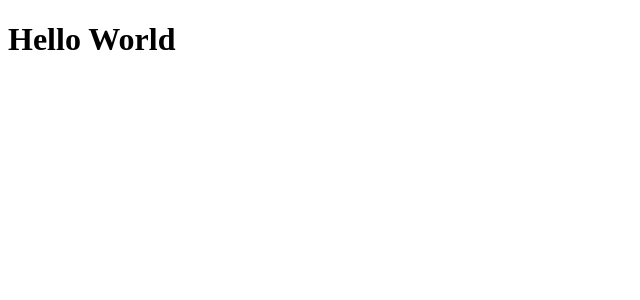
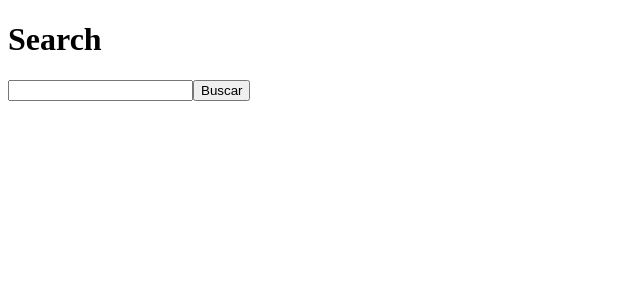
Before and after one commit to ylyra/perf-react, a Next.js app: page / in a window 1280 px wide. Shown: the top 300 px of the page, without its empty margins (0-640 px from the left). Built offline with nearby package versions, Linux system fonts and the light colour scheme.

Commit message:
➕ Added axios to handle api requests

```diff
--- a/package.json
+++ b/package.json
@@ -9,6 +9,7 @@
     "server": "json-server -d 750 -w -p 3333 ./server.js"
   },
   "dependencies": {
+    "axios": "^0.24.0",
     "next": "12.0.4",
     "react": "17.0.2",
     "react-dom": "17.0.2"
--- a/pages/index.tsx
+++ b/pages/index.tsx
@@ -1,7 +1,35 @@
 import type { NextPage } from "next";
 import Head from "next/head";
+import { FormEvent, useState } from "react";
+import { SearchResults } from "../components/SearchResults";
+import { api } from "../services/api";
+
+type ResultsData = {
+  id: number;
+  price: number;
+  title: string;
+};
 
 const Home: NextPage = () => {
+  const [search, setSearch] = useState("");
+  const [results, setResults] = useState<ResultsData[]>([]);
+
+  async function handleSearch(event: FormEvent) {
+    event.preventDefault();
+
+    if (!search.trim()) return;
+
+    try {
+      const response = await api.get<ResultsData[]>("products", {
+        params: {
+          q: search.trim(),
+        },
+      });
+
+      setResults(response.data);
+    } catch {}
+  }
+
   return (
     <div>
       <Head>
@@ -11,7 +39,19 @@ const Home: NextPage = () => {
       </Head>
 
       <main>
-        <h1>Hello World</h1>
+        <h1>Search</h1>
+
+        <form onSubmit={handleSearch}>
+          <input
+            type="text"
+            value={search}
+            onChange={(e) => setSearch(e.target.value)}
+          />
+
+          <button>Buscar</button>
+        </form>
+
+        <SearchResults results={results} />
       </main>
     </div>
   );
--- /dev/null
+++ b/services/api.ts
@@ -0,0 +1,5 @@
+import axios from "axios";
+
+export const api = axios.create({
+  baseURL: "http://localhost:3333/",
+});
```
Also changed, not shown: 1 other file (tests, documents, lock files or other folders).
